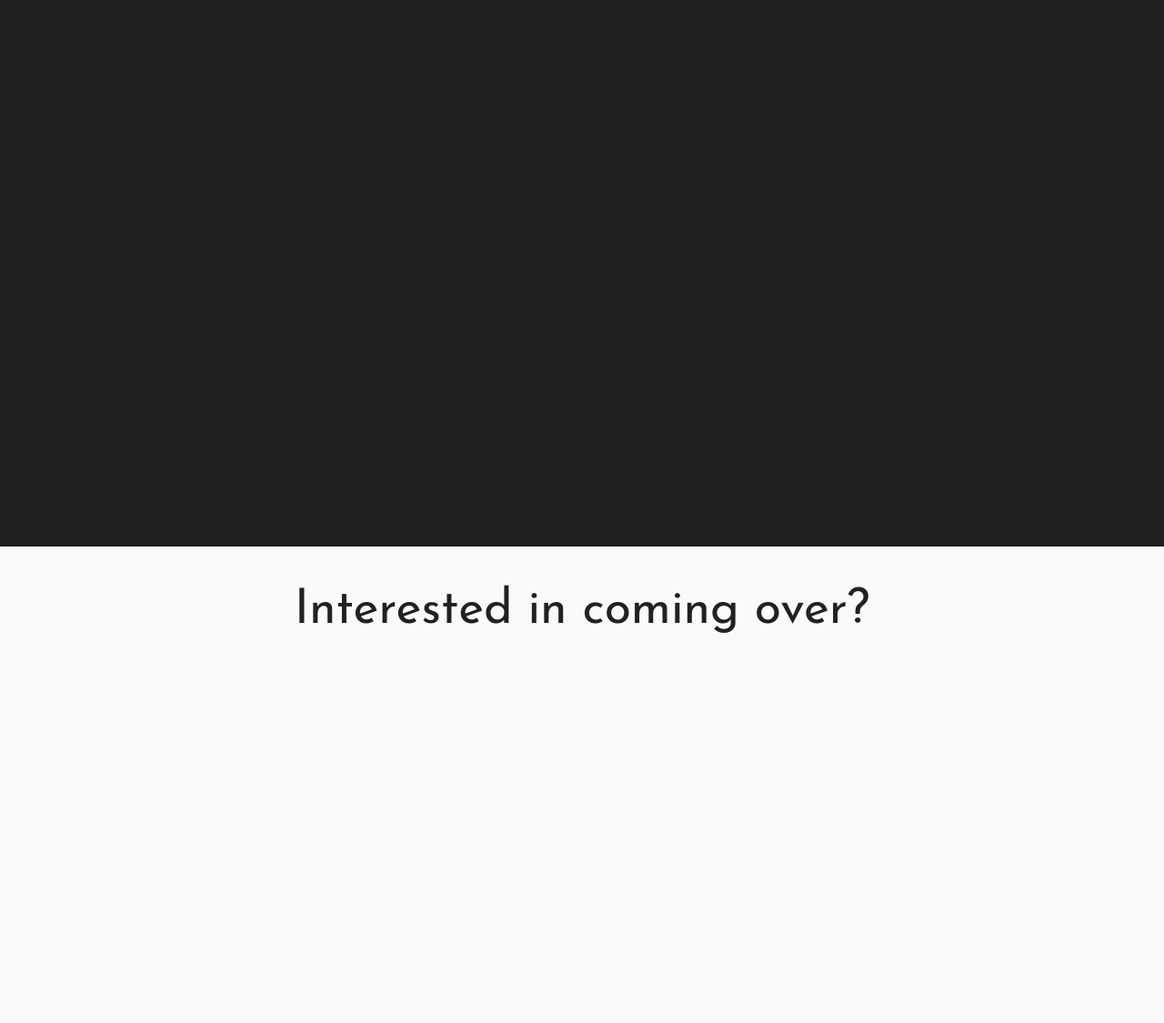
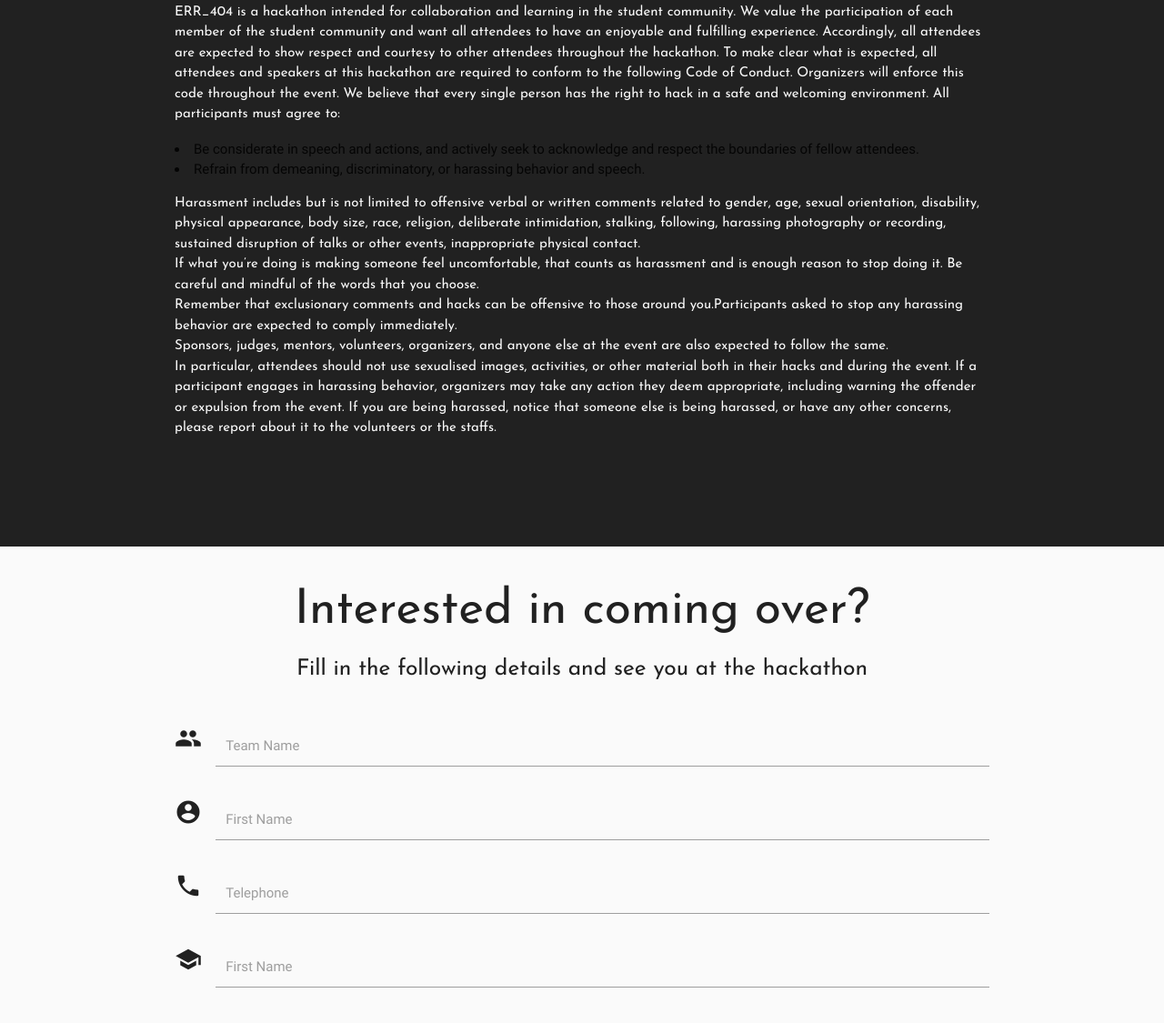
Before and after one commit to TheProgrammersClub/err_404_3.0, a plain HTML site: page index.html in a window 1280 px wide. Shown: the part 3959-5084 px from the top of the page at 91% size. Drawn offline with nearby package versions, Linux system fonts and the light colour scheme.

Commit message:
Registeration & Rules added

```diff
--- a/index.html
+++ b/index.html
@@ -114,6 +114,15 @@
 	<div id="rules-section" class="container-fluid section grey darken-4 scrollspy">
 		<div class="container">
 			<h2 class="center light-heading">Rules and regulations!</h2>
+			<p class="light-heading">
+			ERR_404 is a hackathon intended for collaboration and learning in the student community. We value the participation of each member of the student community and want all attendees to have an enjoyable and fulfilling experience. Accordingly, all attendees are expected to show respect and courtesy to other attendees throughout the hackathon. To make clear what is expected, all attendees and speakers at this hackathon are required to conform to the following Code of Conduct. Organizers will enforce this code throughout the event.
+			We believe that every single person has the right to hack in a safe and welcoming environment. All participants must agree to:</p>
+			<li>Be considerate in speech and actions, and actively seek to acknowledge and respect the boundaries of fellow attendees.</li>
+			<li>Refrain from demeaning, discriminatory, or harassing behavior and speech.</li>
+			<p class='light-heading'>
+			Harassment includes but is not limited to offensive verbal or written comments related to gender, age, sexual orientation, disability, physical appearance, body size, race, religion, deliberate intimidation, stalking, following, harassing photography or recording, sustained disruption of talks or other events, inappropriate physical contact.<br> If what you’re doing is making someone feel uncomfortable, that counts as harassment and is enough reason to stop doing it. Be careful and mindful of the words that you choose.<br> Remember that exclusionary comments and hacks can be offensive to those around you.Participants asked to stop any harassing behavior are expected to comply immediately.<br> Sponsors, judges, mentors, volunteers, organizers, and anyone else at the event are also expected to follow the same.<br> In particular, attendees should not use sexualised images, activities, or other material both in their hacks and during the event.
+			If a participant engages in harassing behavior, organizers may take any action they deem appropriate, including warning the offender or expulsion from the event. If
+			you are being harassed, notice that someone else is being harassed, or have any other concerns, please report about it to the volunteers or the staffs.</p>
 		</div>
 	</div>
 
@@ -121,6 +130,29 @@
 	<div id="registration-section" class="container-fluid section grey lighten-5 scrollspy">
 		<div class="container">
 			<h2 class="center dark-heading">Interested in coming over?</h2>
+			<h5 class="center dark-heading">Fill in the following details and see you at the hackathon</h5><br>
+				<form class="col s12">
+					<div class="input-field col s6 m3">
+						<i class="material-icons prefix">group</i>
+						<input id="team_name" type="text" class="validate">
+						<label for="team_name">Team Name</label>
+					</div>
+					<div class="input-field col s6 m3">
+						<i class="material-icons prefix">account_circle</i>
+						<input id="first_name" type="text" class="validate">
+						<label for="first_name">First Name</label>
+					</div>
+					<div class="input-field col s6 m3">
+						<i class="material-icons prefix">phone</i>
+						<input id="contact" type="tel" class="validate">
+						<label for="contact">Telephone</label>
+					</div>
+					<div class="input-field col s6 m3">
+						<i class="material-icons prefix">school</i>
+						<input id="college" type="text" class="validate">
+						<label for="college">First Name</label>
+					</div>
+				</form>
 		</div>
 	</div>
 
```
Lines whose indentation alone changed are shown as unchanged.
